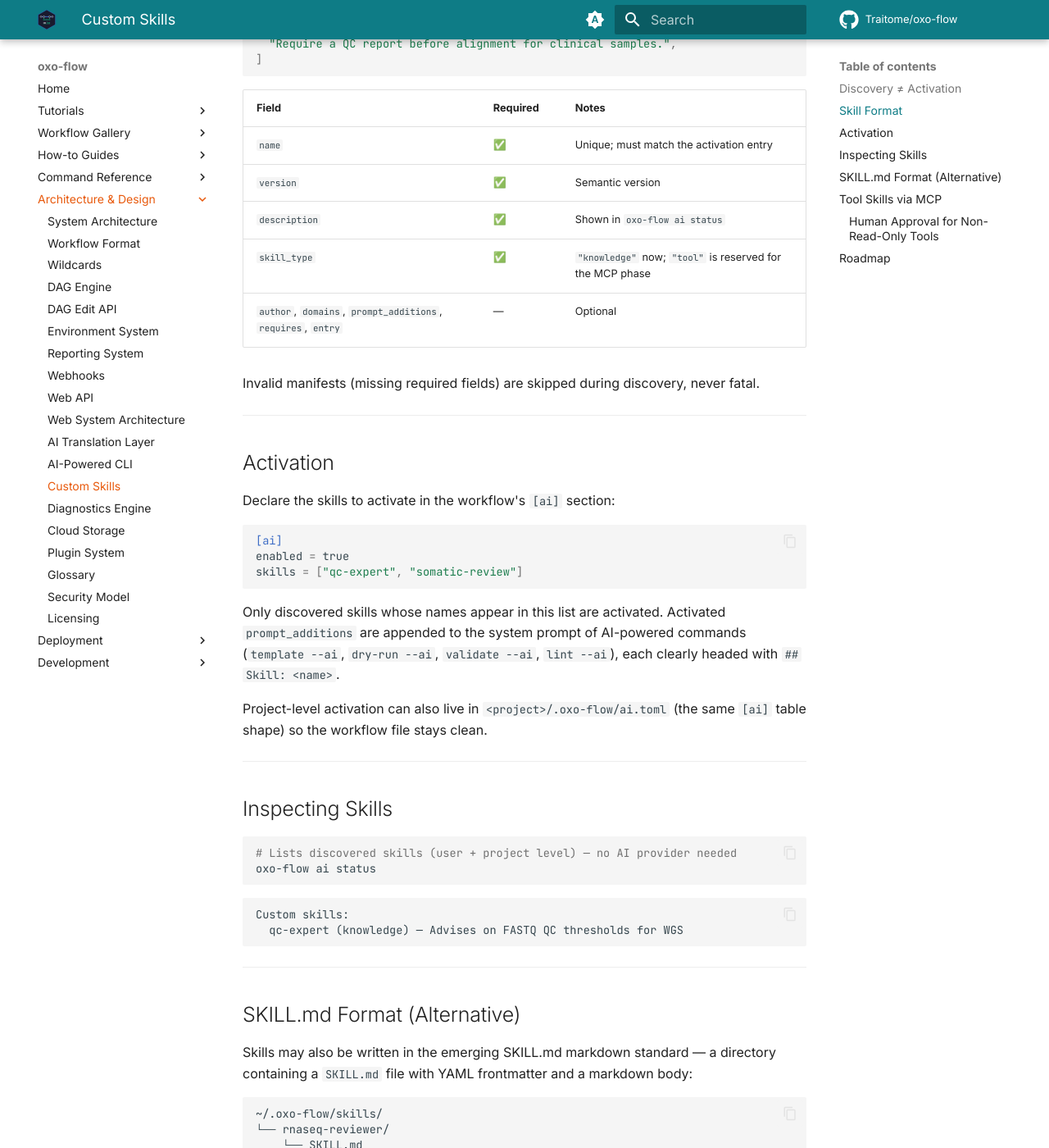
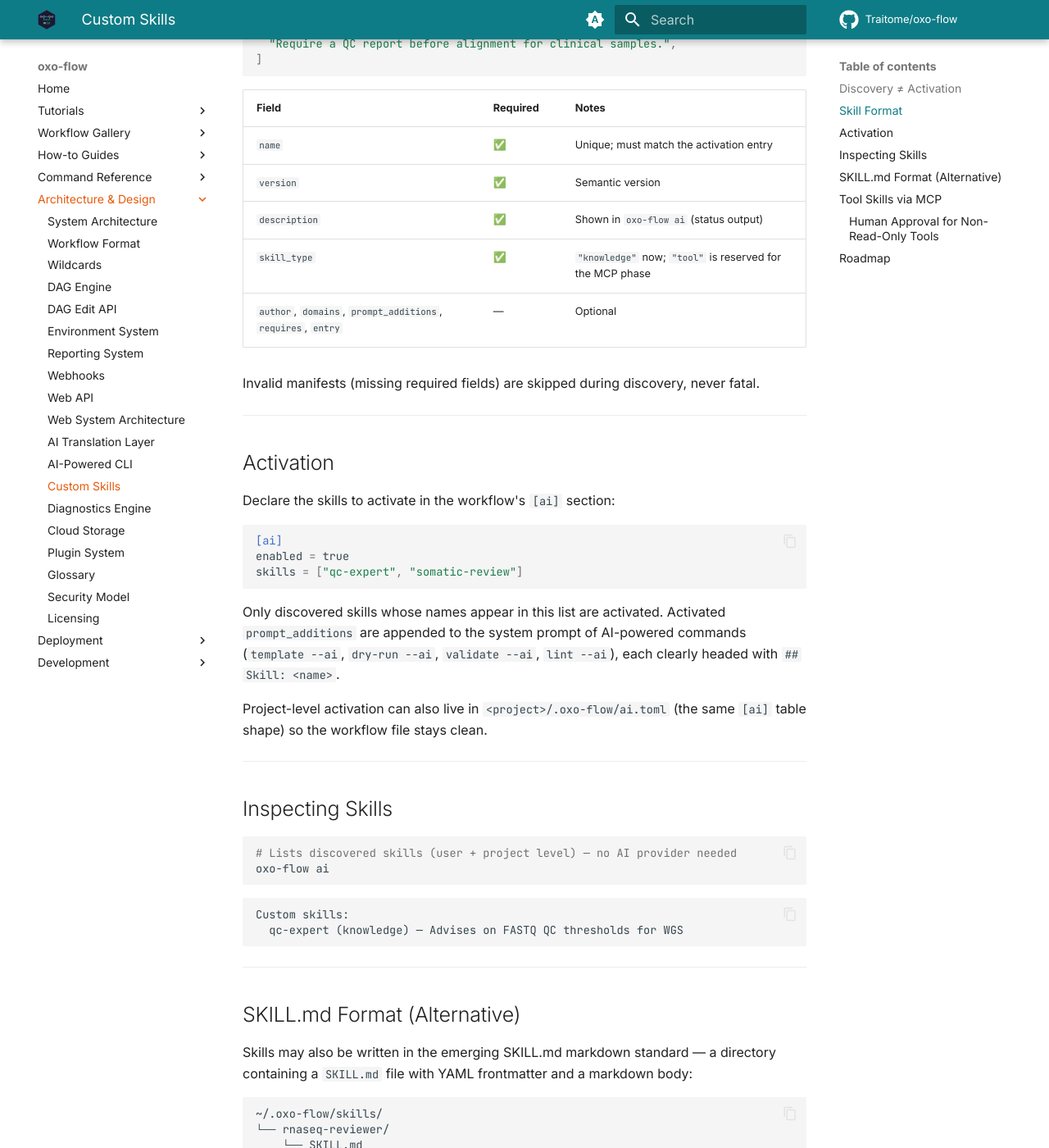
Before and after one commit to Traitome/oxo-flow, an MkDocs documentation site: the page built from docs/guide/src/reference/custom-skills.md, in a window 1280 px wide and 1400 px high, scrolled down 1225 px. Shown: the whole window at 82% size. Built offline with MkDocs 1.6.1 and Material for MkDocs 9.7.7, drawn with Linux system fonts in a browser that asks for light colours; comment, search, counter and statistics services are not loaded.

Commit message:
docs: fix 'ai status' references after ai action-space change (issue #65)
Unknown ai actions now error instead of silently showing status, so
'oxo-flow ai status' no longer works — the bare 'oxo-flow ai' form is
the documented status command. Two references in custom-skills.md
updated.

````diff
--- a/docs/guide/src/reference/custom-skills.md
+++ b/docs/guide/src/reference/custom-skills.md
@@ -53,7 +53,7 @@
 |---|---|---|
 | `name` | ✅ | Unique; must match the activation entry |
 | `version` | ✅ | Semantic version |
-| `description` | ✅ | Shown in `oxo-flow ai status` |
+| `description` | ✅ | Shown in `oxo-flow ai` (status output) |
 | `skill_type` | ✅ | `"knowledge"` now; `"tool"` is reserved for the MCP phase |
 | `author`, `domains`, `prompt_additions`, `requires`, `entry` | — | Optional |
 
@@ -86,7 +86,7 @@
 
 ```bash
 # Lists discovered skills (user + project level) — no AI provider needed
-oxo-flow ai status
+oxo-flow ai
 ```
 
 ```
````
